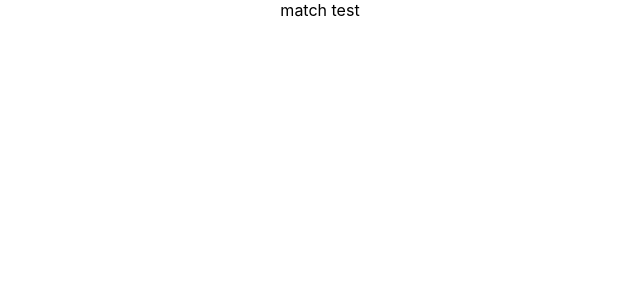
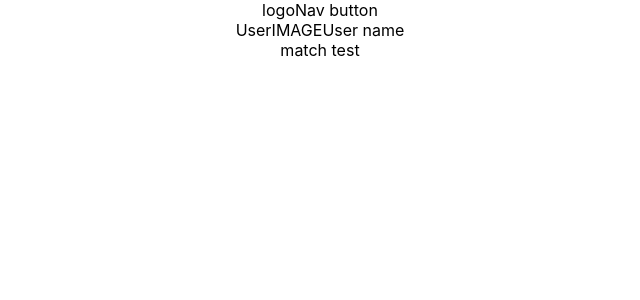
Before and after one commit to THEmmanuel/match-test, a React (Create React App) app: page / in a window 1280 px wide. Shown: the top 300 px of the page, without its empty margins (320-960 px from the left). Built offline with nearby package versions, Linux system fonts and the light colour scheme.

Commit message:
add NavBar component

```diff
--- a/src/App.tsx
+++ b/src/App.tsx
@@ -2,12 +2,16 @@ import React from 'react';
 import logo from './logo.svg';
 import './App.css';
 
+// Component imports
+import NavBar from './containers/NavBar/NavBar';
+
 function App() {
-  return (
-    <div className="App">
-      match test
-    </div>
-  );
+	return (
+		<div className="App">
+			<NavBar />
+			match test
+		</div>
+	);
 }
 
 export default App;
--- /dev/null
+++ b/src/Pages/Reports/Reports.tsx
@@ -0,0 +1,2 @@
+import React from "react";
+import style from './Reports.module.css';
--- /dev/null
+++ b/src/containers/NavBar/NavBar.tsx
@@ -0,0 +1,20 @@
+import React from "react";
+import style from './NavBar.module.css'
+
+const NavBar = () => {
+	return (
+		<div>
+			<div>
+				<span>logo</span>
+				<span>Nav button</span>
+			</div>
+
+			<div>
+				<span>UserIMAGE</span>
+				<span>User name</span>
+			</div>
+		</div>
+	)
+}
+
+export default NavBar;
```
Also changed, not shown: src/Pages/Reports/Reports.module.css (added), src/containers/NavBar/NavBar.module.css (added).
